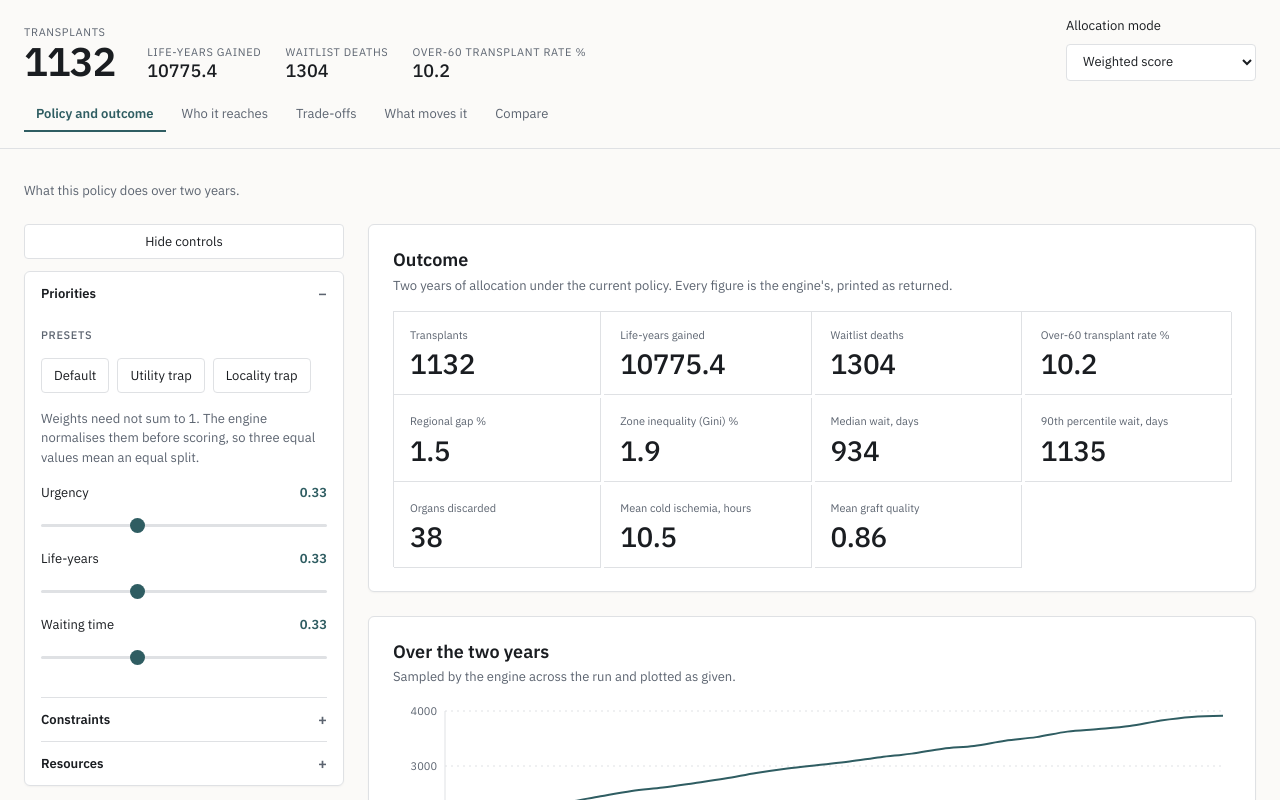
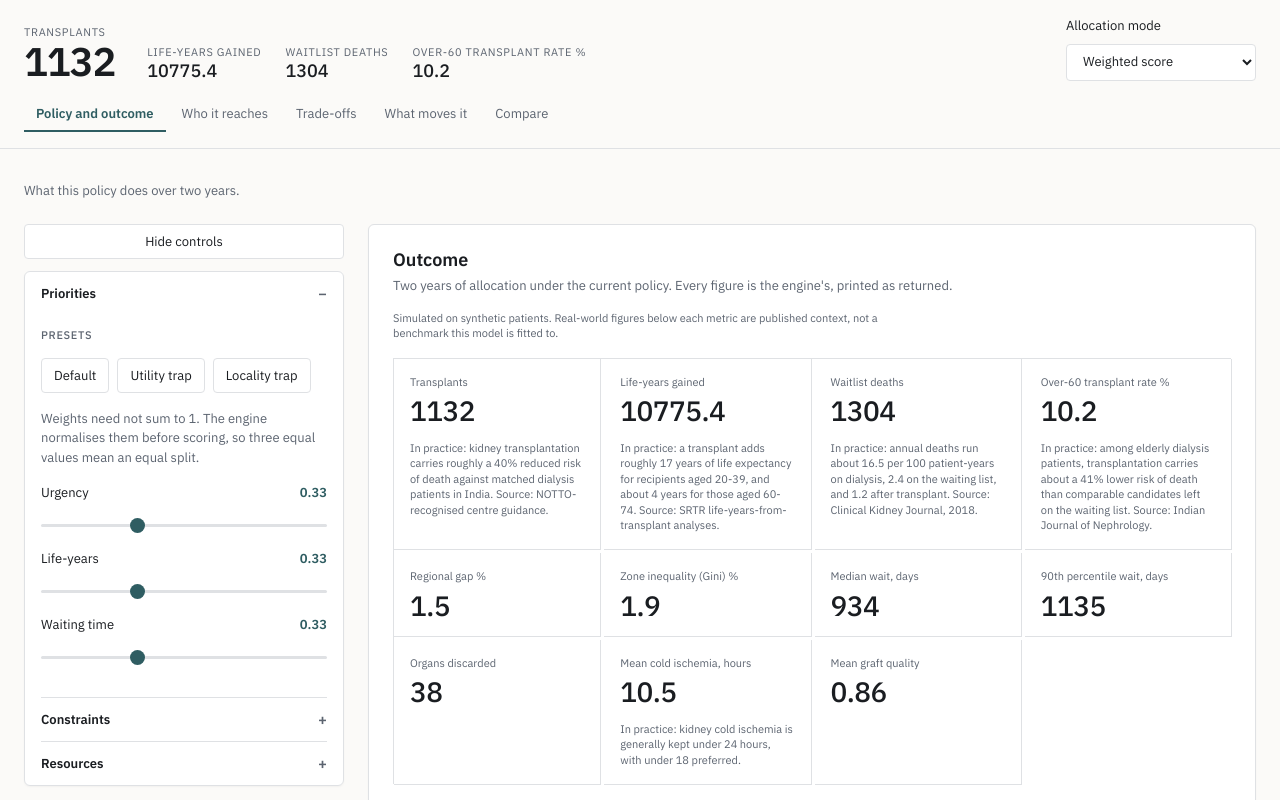
Before and after one commit to K-RANGARAJAN/Allocate, a React (Vite) app: page / in a window 1280 px wide. Shown: the top 800 px of the page. Built offline with nearby package versions, Linux system fonts and the light colour scheme.

Commit message:
Wired the context notes into the metric grid

```diff
--- a/src/ui/components/MetricGrid.tsx
+++ b/src/ui/components/MetricGrid.tsx
@@ -1,5 +1,7 @@
 import type { Outcome } from "../../contract/types";
+import { CONTEXT_DISCLAIMER } from "../data/realWorldContext";
 import { metricList } from "../metricList";
+import { MetricNote } from "./MetricNote";
 
 export interface MetricGridProps {
   outcome: Outcome;
@@ -18,7 +20,12 @@ export function MetricGrid(props: MetricGridProps) {
     className = "metric-grid is-running";
   }
 
+  // Rendered whether or not any tile happens to carry a note. It is the line
+  // that stops the simulated figure and the published one reading as two
+  // measurements of the same thing, so it does not depend on the map's contents.
   return (
+    <div>
+      <p className="context-disclaimer">{CONTEXT_DISCLAIMER}</p>
       <div className={className}>
         {specs.map((spec) => {
           return (
@@ -27,9 +34,11 @@ export function MetricGrid(props: MetricGridProps) {
               <span className="metric-value num">
                 {props.outcome.metrics[spec.key]}
               </span>
+              <MetricNote metric={spec.key} />
             </div>
           );
         })}
       </div>
+    </div>
   );
 }
```
Also changed, not shown: 1 other file (tests, documents, lock files or other folders). Lines whose indentation alone changed are shown as unchanged.
